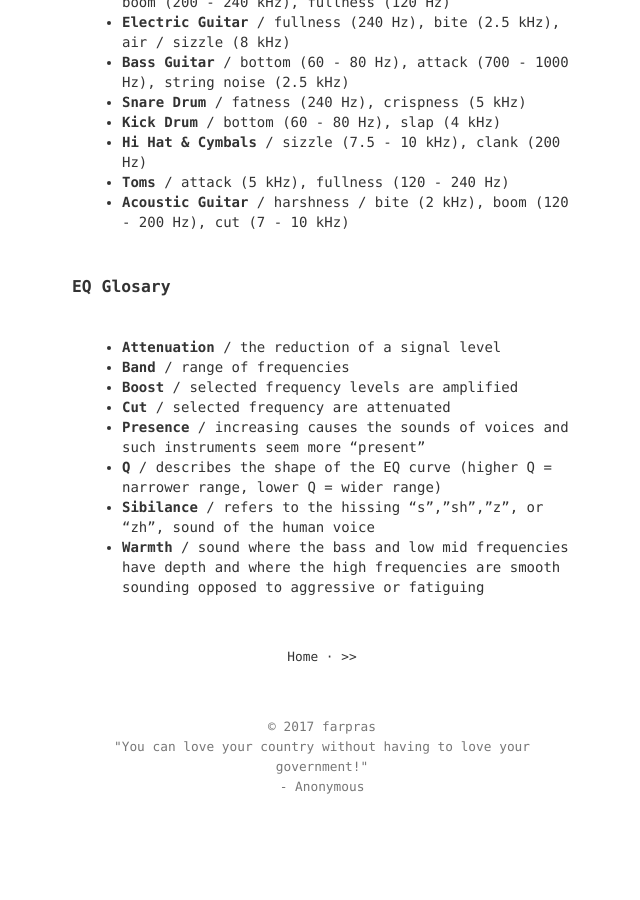
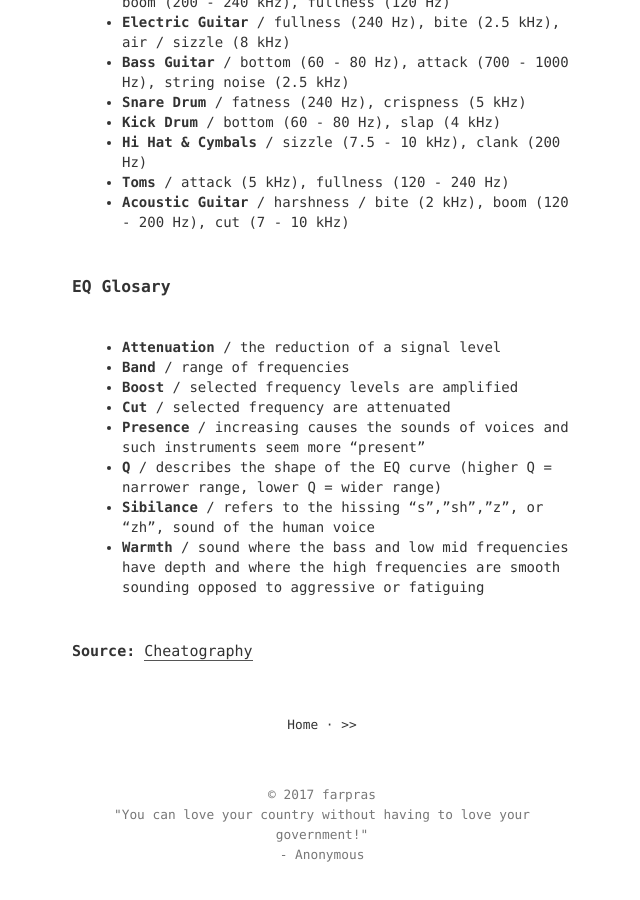
Before and after one commit to farpras/blog, a Jekyll site: the page built from _posts/2017-04-18-eq-tips-cheat-sheet.md, in a window 1280 px wide and 900 px high, scrolled down 1909 px. Shown: the whole window, without its empty margins (318-958 px from the left). Built offline with Jekyll 4.4.1, drawn with Linux system fonts in a browser that asks for light colours; before the commit the page ends 2741 px from its top, so only the background shows below that.

Commit message:
Add source in post

```diff
--- a/_posts/2017-04-18-eq-tips-cheat-sheet.md
+++ b/_posts/2017-04-18-eq-tips-cheat-sheet.md
@@ -56,3 +56,5 @@
 - **Q** / describes the shape of the EQ curve (higher Q = narrower range, lower Q = wider range)
 - **Sibilance** / refers to the hissing "s","sh","z", or "zh", sound of the human voice
 - **Warmth** / sound where the bass and low mid frequencies have depth and where the high frequencies are smooth sounding opposed to aggressive or fatiguing
+
+**Source:** <a href="https://www.cheatography.com/fredv/cheat-sheets/eq-tips/">Cheatography</a>
```
